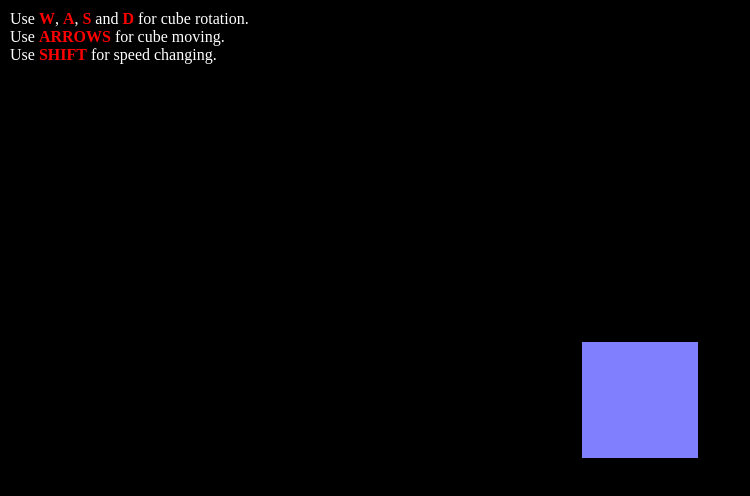
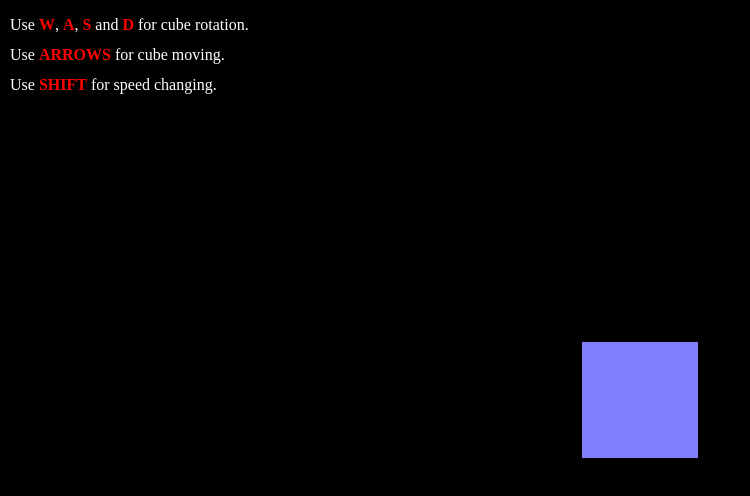
Before and after one commit to POSTAL5532/POSTAL5532.github.io, a plain HTML site: page index.html in a window 1280 px wide. Shown: the whole page, without its empty margins (0-750 px from the left). Drawn offline with nearby package versions, Linux system fonts and the light colour scheme.

Commit message:
Controls description.

```diff
--- a/css/game.css
+++ b/css/game.css
@@ -23,6 +23,10 @@ body {
     padding: 10px;
 }
 
+.control-description p {
+    line-height: 30px;
+}
+
 .control-description .control {
     font-weight: 900;
     color: red;
```
